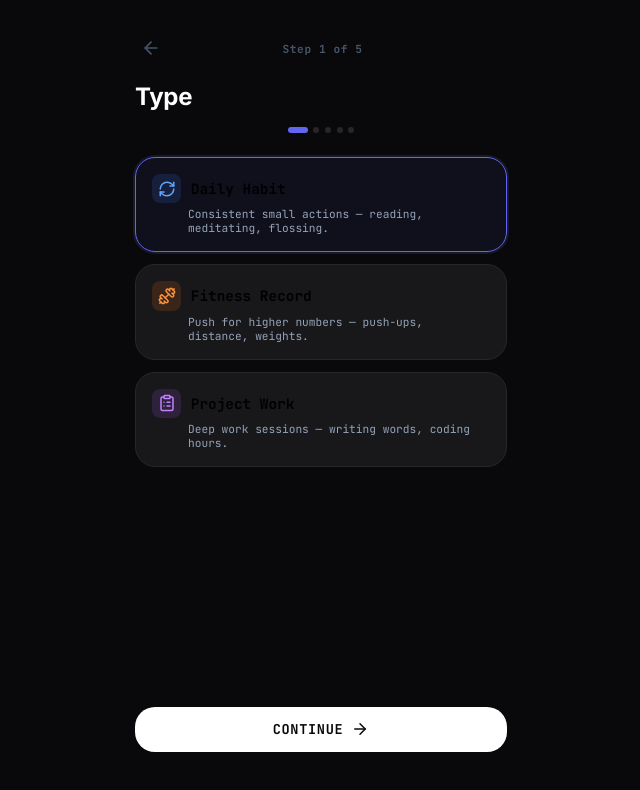
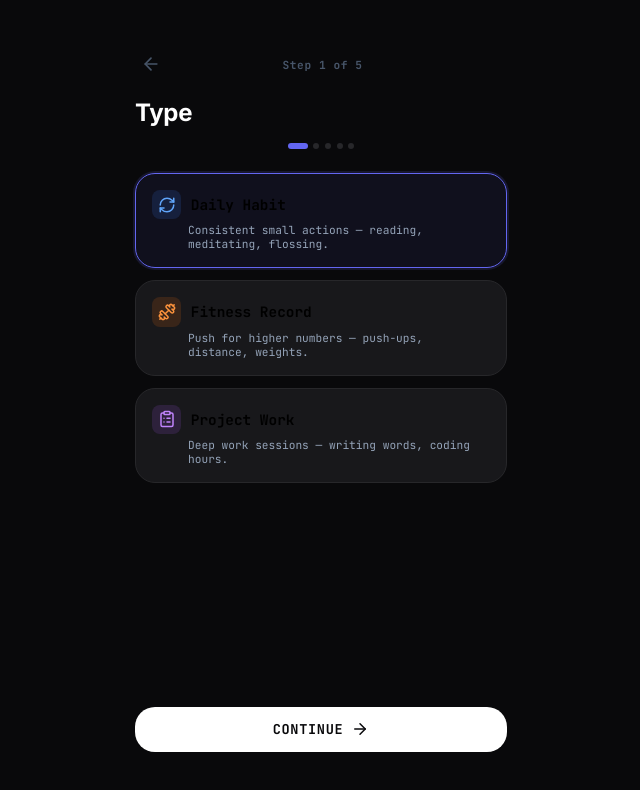
Before and after one commit to wanplusss/momento, a React (Vite) app: page / in a window 1280 px wide. Both pictures are taken after a click on the button "CREATE FIRST HABIT". Shown: the top 790 px of the page, without its empty margins (319-959 px from the left). Built offline with nearby package versions, Linux system fonts and the light colour scheme.

Commit message:
fix: iOS safe-area with constant() fallback and 3rem minimum

```diff
--- a/src/index.css
+++ b/src/index.css
@@ -116,7 +116,10 @@ select {
   max-width: 480px;
   margin: 0 auto;
   padding: var(--space-6);
-  padding-top: max(2rem, calc(var(--space-6) + env(safe-area-inset-top, 0px)));
+  /* iOS 11.0–11.2 fallback */
+  padding-top: max(3rem, calc(var(--space-6) + constant(safe-area-inset-top)));
+  /* iOS 11.2+ & modern browsers */
+  padding-top: max(3rem, calc(var(--space-6) + env(safe-area-inset-top, 0px)));
   width: 100%;
 }
 
```
